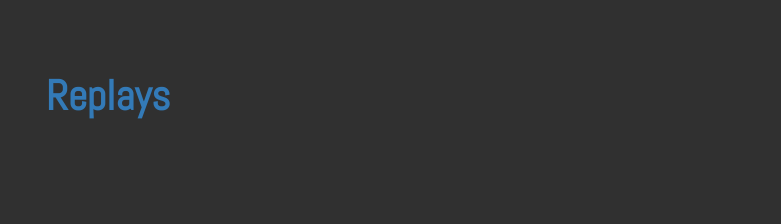
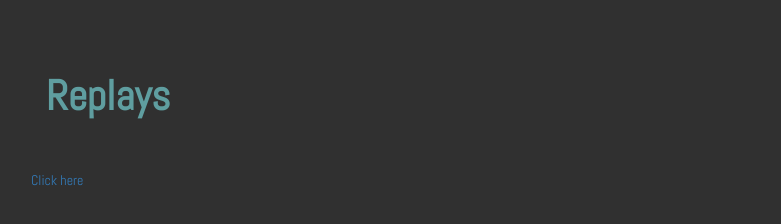
Before and after one commit to Kaisle/Visage-mid, a plain HTML site: page index.html in a window 1280 px wide. Shown: the part 7888-8112 px from the top of the page, without its empty margins (242-1023 px from the left). Before the commit the page ends 8082 px from the top, so only its background shows below. Drawn offline with nearby package versions, Linux system fonts and the light colour scheme; a web font is replaced by a local one.

Commit message:
no message

```diff
--- a/css/main.css
+++ b/css/main.css
@@ -183,8 +183,12 @@ margin: auto;
     height: 30%;
 }
 
-#replays {
+#replaysHeader {
     font-size: 3em;
     color: cadetblue;
     font-weight: bold;
 }
+
+#replaysContent {
+    font-size: 2em;
+}
--- a/index.html
+++ b/index.html
@@ -294,7 +294,7 @@ I used to play him as support every game. After 800 games I eventually got tired
                             <br>
                             <br>
                             <br>
-                            <div class="row"><div id="replays" class="col-md-12"><a href="https://www.youtube.com/playlist?list=PL35b-n5k1iH-ayVVtOz30W815QiVLvvlH">Replays</a></div></div><br><br><br>
+                            <div class="row"><div id="replaysHeader" class="col-md-12">Replays</div></div><br><br><div class="row"><div class="replaysContent"><a href="https://www.youtube.com/playlist?list=PL35b-n5k1iH-ayVVtOz30W815QiVLvvlH">Click here</a></div></div></div><br><br><br>
                         </div>
                     </div>
                          </div>
```
